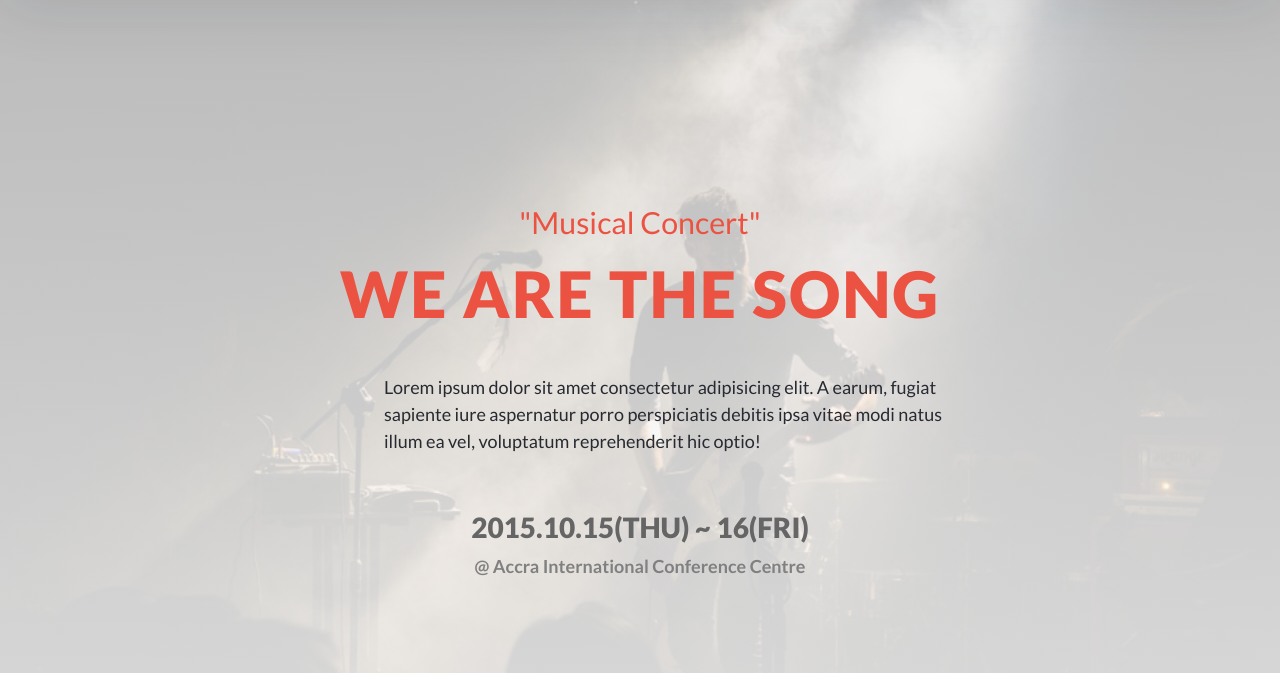
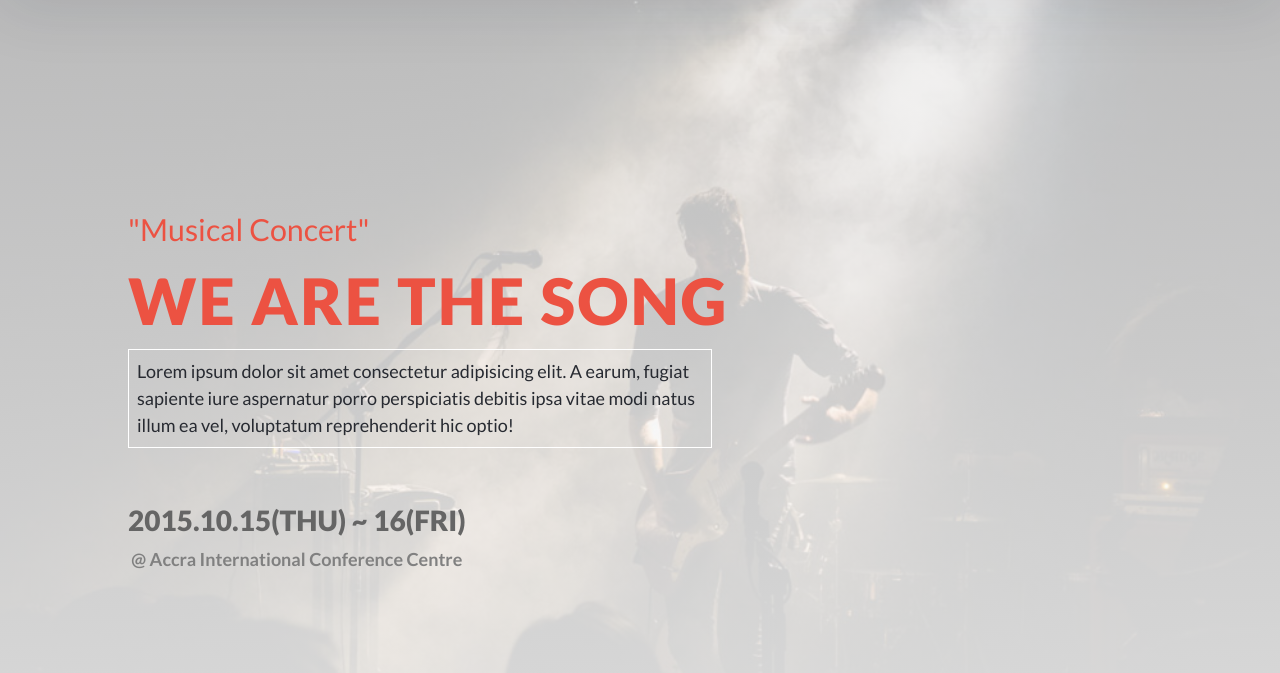
Before and after one commit to til2to/Capstone-I, a website: page index.html in a window 1280 px wide. Shown: the part 127-800 px from the top of the page. Drawn offline with nearby package versions, Linux system fonts and the light colour scheme.

Commit message:
Fix text positions on homepage and about page for both desktop and mobile view

```diff
--- /dev/null
+++ b/about.css
@@ -0,0 +1,21 @@
+#banner-section .banner-container {
+  align-items: center !important;
+  justify-content: center;
+}
+
+.py-5 {
+  border: 1px solid rgb(234, 227, 227);
+  padding: 5px 4rem;
+}
+
+@media (min-width: 768px) {
+  #banner-section .main-title {
+    justify-content: center;
+  }
+
+  #banner-section .banner-description {
+    width: 100%;
+    display: flex;
+    text-align: center;
+  }
+}
--- a/index.js
+++ b/index.js
@@ -15,37 +15,37 @@ closeSideBarBtn.addEventListener('click', () => {
 // Speakers Array
 const speakers = [
   {
-    img: 'assets/users/100_1.jpg',
+    img: './assets/users/speaker01.png',
     name: 'Yochai Benkler',
     profession: 'Berkman Professor of Entrepreneurial Legal Studies atHarvard Law School',
     description: 'Benkler studies commons-based peer production, and published his seminal book The Wealth of Networks in 2006',
   },
   {
-    img: 'assets/users/100_3.jpg',
+    img: './assets/users/speaker02.png',
     name: 'Yochai Benkler',
     profession: 'Berkman Professor of Entrepreneurial Legal Studies atHarvard Law School',
     description: 'Kilname Chon helped bring the Internet to Asia and is an outspoken advocate for the open web and digital commons.',
   },
   {
-    img: 'assets/users/100_2.jpg',
+    img: './assets/users/speaker03.png',
     name: 'SohYeong Noh',
     profession: 'Director of Art Centre Nabi and a board member of CC Korea',
     description: 'As the main venue for new media art production in Korea, Nabi promotes cross-disciplinary collaboration and understanding among science technology, humanities and the arts.',
   },
   {
-    img: 'assets/users/100_4.jpg',
+    img: './assets/users/speaker04.png',
     name: 'Julia Leda',
     profession: 'President of Young Pirates of Europe',
     description: 'European ingetration political democracy and participation of youth through online as her major condem',
   },
   {
-    img: 'assets/users/100_7.jpg',
+    img: './assets/users/speaker05.png',
     name: 'Lila Tretikov',
     profession: 'Director of Art Centre Nabi and a board member of CC Korea',
     description: 'Lila Tretikov is the European ingetration political democracy and participation of youth through online as her major condem',
   },
   {
-    img: 'assets/users/100_6.jpg',
+    img: './assets/users/speaker06.png',
     name: 'Ryan Becker',
     profession: 'Music Coordinator',
     description: 'Lorem ipsum, dolor sit amet consectetur adipisicing elit. Commodi, voluptatem.',
--- a/style.css
+++ b/style.css
@@ -32,6 +32,18 @@ header {
   top: 0;
   left: 0;
   z-index: 10;
+}
+
+.main-title span {
+  display: flex;
+  align-content: center;
+  justify-content: center;
+  text-align: center;
+}
+
+.sub-title {
+  display: flex;
+  justify-content: center;
 }
 
 .navbar-custom a {
@@ -161,8 +173,10 @@ header {
 #banner-section .banner-description {
   font-size: 18px;
   width: 55%;
-  margin-top: 32px;
   color: var(--darkColor);
+  border: 1px solid #fff;
+  padding: 8px;
+  text-align: center;
 }
 
 #banner-section .date-location-info {
@@ -172,6 +186,7 @@ header {
 #banner-section .date-location-info h3 {
   font-weight: 900;
   color: var(--lightDarkColor);
+  text-align: center;
 }
 
 footer div.container > p {
@@ -184,6 +199,7 @@ footer div.container > p {
   letter-spacing: 0;
   font-weight: 600;
   color: grey;
+  text-align: center;
 }
 
 #sidebar {
@@ -656,7 +672,7 @@ section#about-wrapper section#main-program-section div.card div.program-overlay
   .banner-container {
     display: flex;
     flex-direction: column;
-    align-items: center;
+    align-items: flex-start;
   }
 
   #banner-section .main-title {
@@ -666,7 +682,6 @@ section#about-wrapper section#main-program-section div.card div.program-overlay
     line-height: 72px;
     font-size: 3.8rem;
     display: flex;
-    justify-content: center;
   }
 
   #banner-section .date-location-info p {
@@ -681,9 +696,8 @@ section#about-wrapper section#main-program-section div.card div.program-overlay
 
   #banner-section .banner-description {
     width: 100%;
-    display: flex !important;
-    justify-content: center !important;
-    margin-left: 7%;
+    display: flex;
+    text-align: left;
   }
 
   #banner-section .banner-container {
```
Also changed, not shown: README.md, assets/users/100_1.jpg (deleted), assets/users/100_2.jpg (deleted), assets/users/100_3.jpg (deleted), assets/users/100_4.jpg (deleted), assets/users/100_6.jpg (deleted), assets/users/100_7.jpg (deleted), assets/users/speaker01.png (added), assets/users/speaker02.png (added), assets/users/speaker03.png (added), assets/users/speaker04.png (added), assets/users/speaker05.png (added), assets/users/speaker06.png (added).
